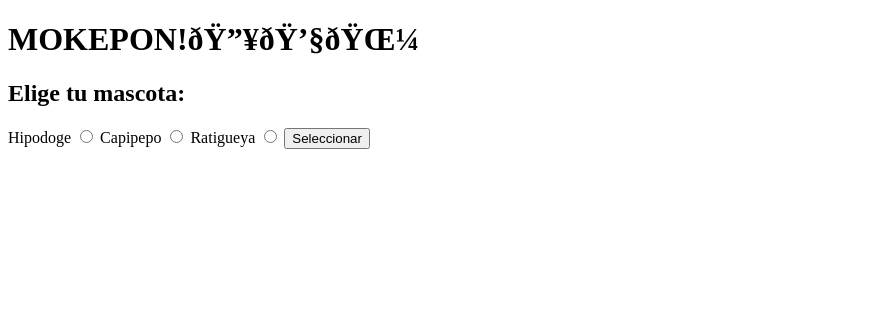
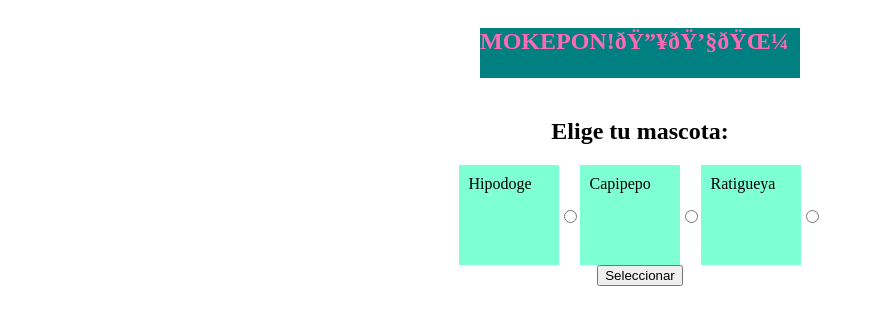
Before and after one commit to rosana98/Programacion, a plain HTML site: page mokepon/mokepon.html in a window 1280 px wide. Shown: the whole page, without its empty margins (0-874 px from the left). Drawn offline with Linux system fonts and the light colour scheme.

Commit message:
agregamos anatomia csss

```diff
--- a/mokepon/mokepon.html
+++ b/mokepon/mokepon.html
@@ -4,26 +4,32 @@
         <meta charset="uft-8" />
         <title>MOKEPON!</title>
        <script src="./js/mokepon.js"></script>
+       <link rel="stylesheet" href="./styles.css">
     </head>
     <body>
-        <h1>MOKEPON!🔥💧🌼</h1>
+        <section id="seleccionar-mascota">
+            <h1 class="titulo">MOKEPON!🔥💧🌼</h1>
 
-        <section id="seleccionar-mascota">
-          <h2>Elige tu mascota:</h2>
+            <h2>Elige tu mascota:</h2>
 
-          <label for="hipodoge">Hipodoge</label>
+        <div class="tarjetas">
+          <label class="tarjeta-de-mokepon" for="hipodoge">Hipodoge</label>
           <input type="radio" name="mascota" id="hipodoge" />
 
-          <label for="capipepo">Capipepo</label>
+          <label class="tarjeta-de-mokepon" for="capipepo">Capipepo</label>
           <input type="radio" name="mascota" id="capipepo" />
 
-          <label for="ratigueya">Ratigueya</label>
+          <label class="tarjeta-de-mokepon" for="ratigueya">Ratigueya</label>
           <input type="radio" name="mascota" id="ratigueya" />
+        </div>
+
 
            <button id="boton-mascota">Seleccionar</button>
         </section>
 
         <section id="seleccionar-ataque">
+           <h1 class="titulo">MOKEPON!🔥💧🌼</h1>
+
            <h2>Elige tu ataque:</h2>
 
            <p>Tu mascota tiene <span id="vidas-jugador">3</span> vidas</p>
--- /dev/null
+++ b/mokepon/styles.css
@@ -0,0 +1,30 @@
+.titulo {
+    color: hotpink;
+    width: 320px;
+    height: 50px;
+    background-color: teal;
+}
+
+#seleccionar-mascota {
+    display: flex;
+    flex-direction: column;
+    justify-content: center;
+    align-items: center
+}
+
+.tarjetas {
+    display:flex;
+}
+
+.tarjeta-de-mokepon {
+    width: 100px;
+    height: 100px;
+    background: aquamarine;
+    padding: 10px;
+    box-sizing: border-box;
+
+}
+input {
+    display: "none";
+    gap: 10px;
+}
```
